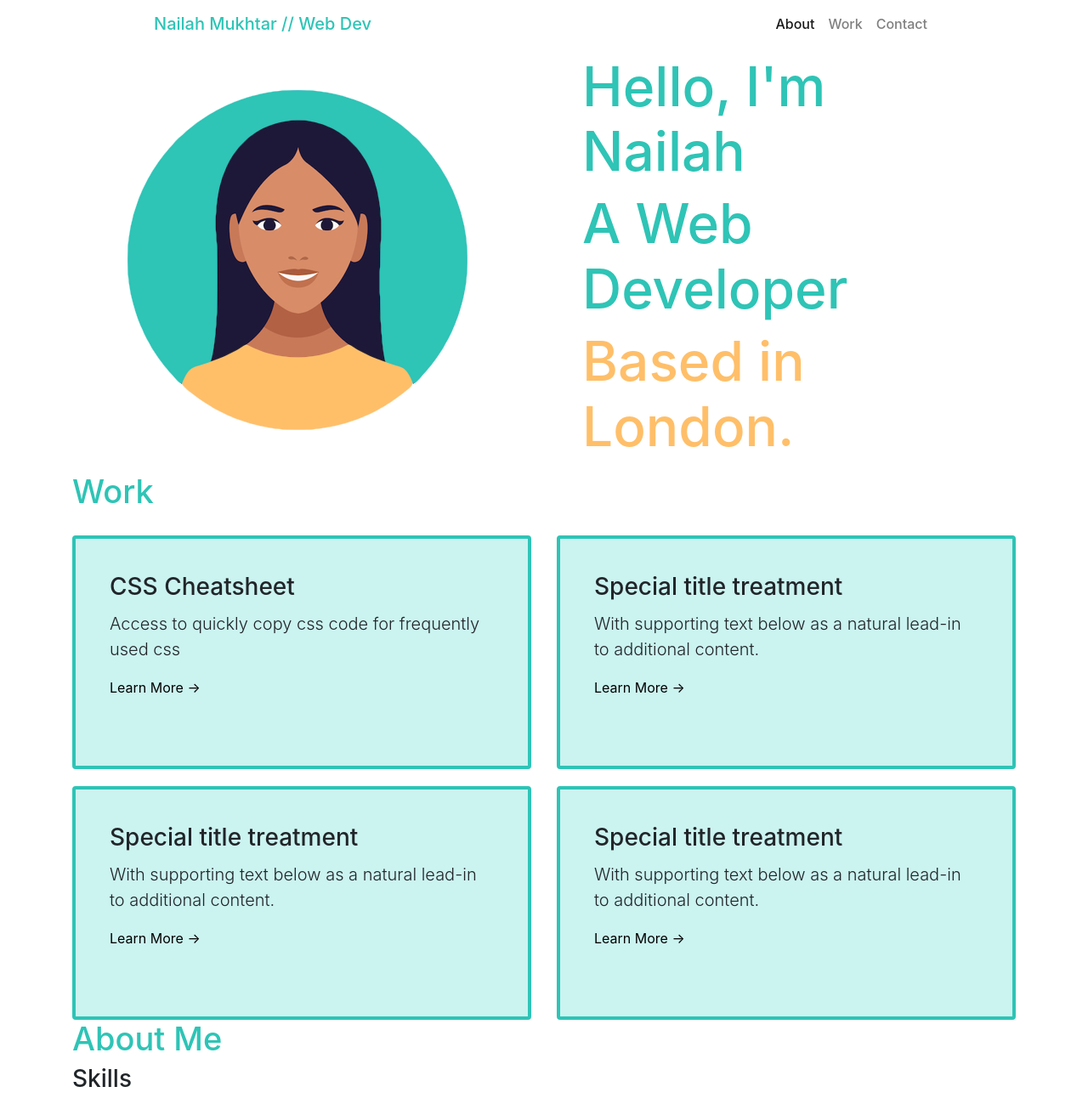
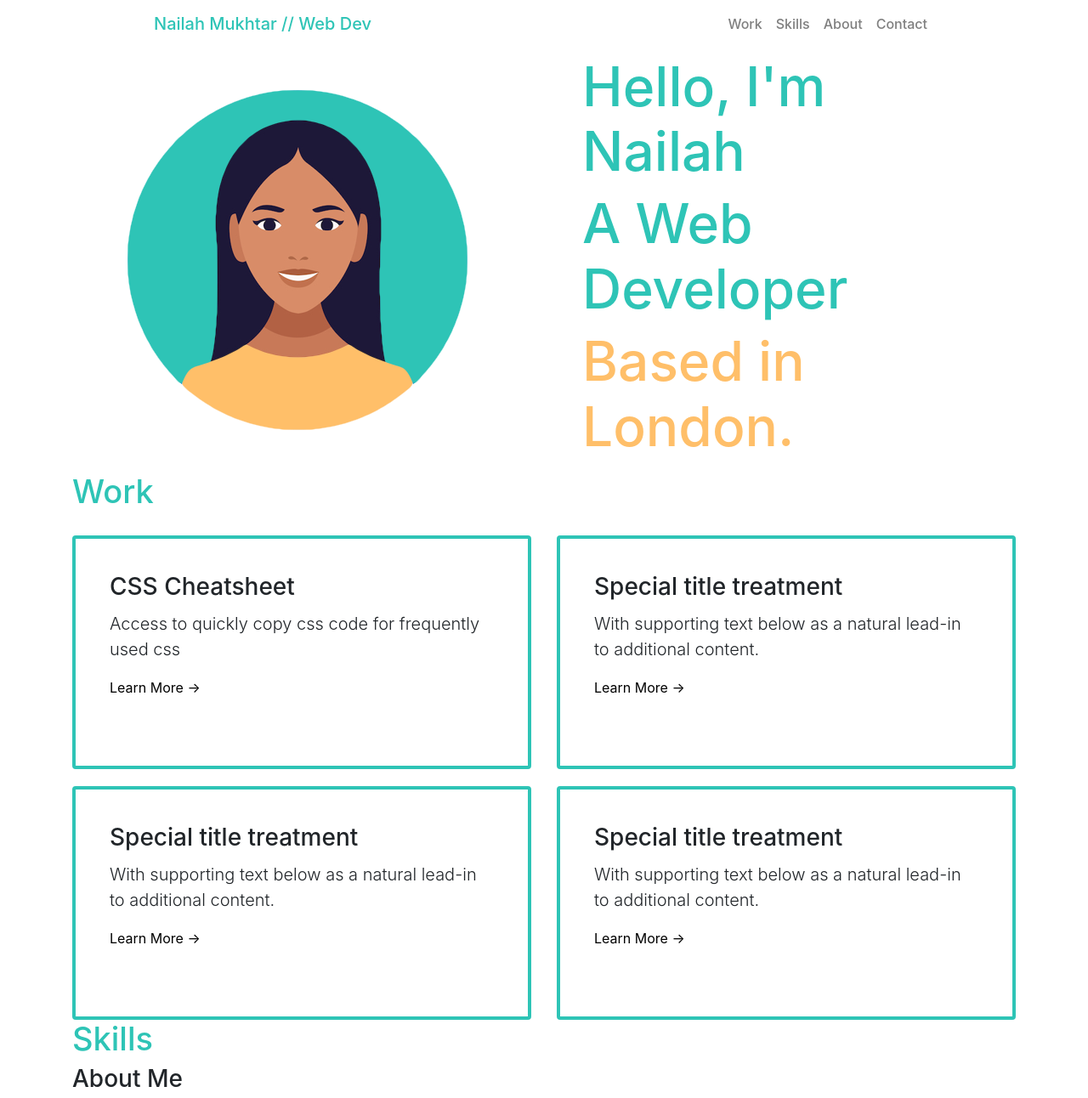
Before and after one commit to nailahmukhtar/Bootstrap-Portfolio, a plain HTML site: page index.html in a window 1280 px wide. Shown: the top 1292 px of the page at 85% size. Drawn offline with nearby package versions, Linux system fonts and the light colour scheme.

Commit message:
changed card background colour to white with a teal border

```diff
--- a/css/style.css
+++ b/css/style.css
@@ -70,31 +70,22 @@ footer .container {
     margin: 0px 50px 0px 50px;
 }
 
-.card {
-    /* margin: 20px; */
-    /* width: 75%; */
+#work .card {
     margin-top: 20px;
     height: 275px;
-    background-color: #CBF3F0;
     border: solid #2EC4B6 4px;
-    /* box-shadow: 2px 2px 2px 3px #929295; */
-    /* border-radius: 5px; */
 }
-.card-body {
-    background-color: #CBF3F0;
-    /* margin: 40px 0px 40px 10px; */
+#work .card-body {
     margin: 20px;
 }
 
-.card:hover {
+#work .card:hover {
         box-shadow: 2px 2px 30px #929295;
+        opacity: 1;
 }
 
 .btn {
-    /* background-color: #2EC4B6;
-    border: solid 1px #2EC4B6;
-    box-shadow: 3px 3px #81B29A; */
-    background-color: #CBF3F0;
+    background-color: #FFFFFF;
     border: none;
     color: #000000;
     padding: 0px !important;
@@ -105,6 +96,13 @@ footer .container {
     padding: 0.375rem 0.75rem !important;
 }
 
+/* #css-cheatsheet {
+    background-image: url(../images/css-cheatsheet.png);
+    background-size: cover;
+    background-repeat: no-repeat;
+    opacity: 0.6;
+
+} */
 
 /* Media Queries */
 
--- a/index.html
+++ b/index.html
@@ -18,9 +18,10 @@
         </button>
         <div class="collapse navbar-collapse justify-content-end" id="navbarNavAltMarkup">
             <div class="navbar-nav">
-            <a class="nav-item nav-link active" href="#">About <span class="sr-only">(current)</span></a>
-            <a class="nav-item nav-link" href="#">Work</a>
-            <a class="nav-item nav-link" href="#">Contact</a>
+            <a class="nav-item nav-link" href="#work">Work</a>
+            <a class="nav-item nav-link" href="#skills">Skills</a>
+            <a class="nav-item nav-link" href="#about">About</a>
+            <a class="nav-item nav-link" href="#contact">Contact</a>
             </div>
         </div>
         </nav>
@@ -45,7 +46,7 @@
 
             <div class="row" id="work-content">
                 <div class="col-sm-6 col-xs-12">
-                <div class="card">
+                <div class="card" id="css-cheatsheet">
                     <div class="card-body">
                     <h3 class="card-title">CSS Cheatsheet</h3>
                     <p class="card-text lead">Access to quickly copy css code for frequently used css</p>
@@ -83,15 +84,15 @@
                 </div>
             </div>
         </section>
-        <!-- About Me -->
-        <section class="container-fluid xbg-colour" id="about">
+        <!-- Skills -->
+        <section class="container-fluid xbg-colour" id="skills">
             <div class="container">
-                <h2>About Me</h2>
+                <h2>Skills</h2>
 
             </div>
-            <!-- Skills -->
-            <div class="container" id="skills">
-                <h3>Skills</h3>
+            <!-- About -->
+            <div class="container" id="about">
+                <h3>About Me</h3>
 
 
             </div>
```
Also changed, not shown: images/css-3-logo-bw.png (added), images/css-cheatsheet.png (added), 1 other file.
